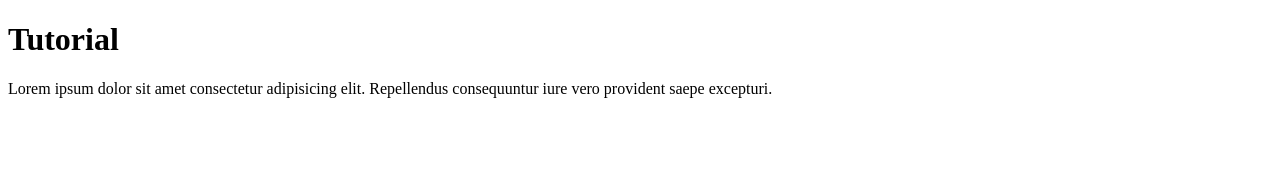
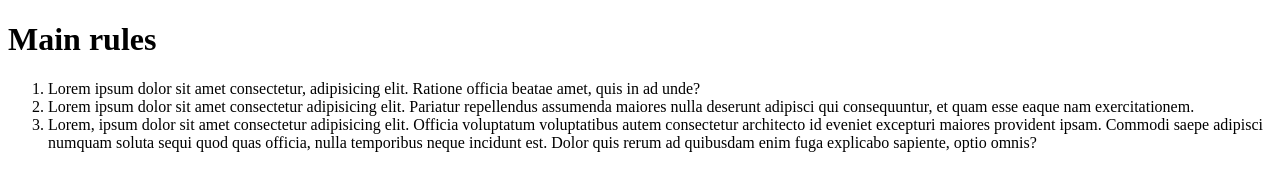
Before and after one commit to atamaiNia/github-tutorial, a plain HTML site: page index.html in a window 1280 px wide. Drawn offline with Linux system fonts and the light colour scheme.

Commit message:
added ol

```diff
--- a/css/styles.css
+++ b/css/styles.css
@@ -1,7 +1,7 @@
 .body {
   background-color: aquamarine;
 }
-.p {
+.ol {
   color: red;
   font-size: 36px;
 }
--- a/index.html
+++ b/index.html
@@ -4,13 +4,27 @@
     <meta charset="UTF-8" />
     <meta http-equiv="X-UA-Compatible" content="IE=edge" />
     <meta name="viewport" content="width=device-width, initial-scale=1.0" />
-    <title>Document</title>
+    <title>Natalia-rules</title>
   </head>
   <body>
-    <h1>Tutorial</h1>
-    <p>
-      Lorem ipsum dolor sit amet consectetur adipisicing elit. Repellendus
-      consequuntur iure vero provident saepe excepturi.
-    </p>
+    <h1>Main rules</h1>
+    <ol>
+      <li>
+        Lorem ipsum dolor sit amet consectetur, adipisicing elit. Ratione
+        officia beatae amet, quis in ad unde?
+      </li>
+      <li>
+        Lorem ipsum dolor sit amet consectetur adipisicing elit. Pariatur
+        repellendus assumenda maiores nulla deserunt adipisci qui consequuntur,
+        et quam esse eaque nam exercitationem.
+      </li>
+      <li>
+        Lorem, ipsum dolor sit amet consectetur adipisicing elit. Officia
+        voluptatum voluptatibus autem consectetur architecto id eveniet
+        excepturi maiores provident ipsam. Commodi saepe adipisci numquam soluta
+        sequi quod quas officia, nulla temporibus neque incidunt est. Dolor quis
+        rerum ad quibusdam enim fuga explicabo sapiente, optio omnis?
+      </li>
+    </ol>
   </body>
 </html>
```
